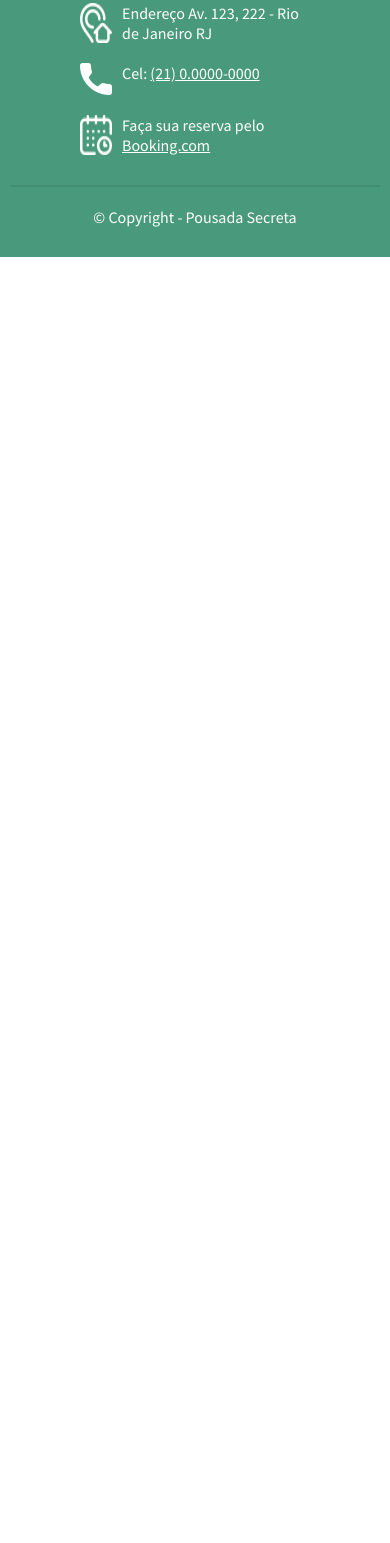
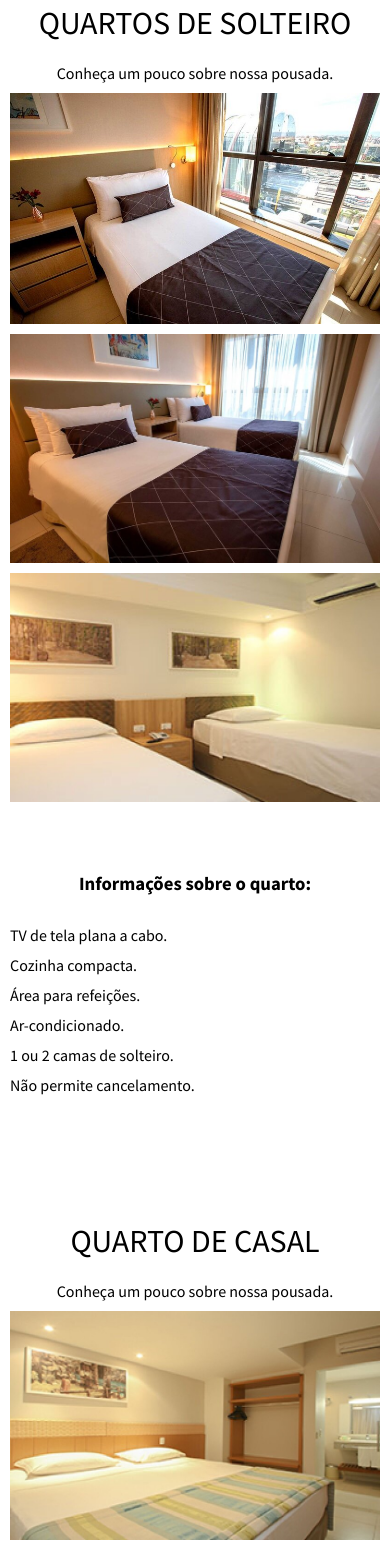
Before and after one commit to wesleyaguiarlopes/pousada-secreta-devmedia, a plain HTML site: page quartos.html in a window 390 px wide. Shown: the part 313-1856 px from the top of the page. Before the commit the page ends 844 px from the top, so only its background shows below. Drawn offline with Linux system fonts and the light colour scheme.

Commit message:
Create single, double and family room sections

```diff
--- a/assets/css/responsive.css
+++ b/assets/css/responsive.css
@@ -17,4 +17,21 @@
         margin-top: 82px;
         height: calc(30vh - 82px);
     }
+
+    .quarto {
+        margin: 0 auto;
+        padding: 63px 10px;
+
+        .fotos {
+            display: flex;
+            justify-content: space-between;
+            flex-wrap: wrap;
+            gap: 10px;
+
+            img {
+                width: 270px;
+                flex-grow: 1;
+            }
+        }
+    }
 }
--- a/assets/css/style.css
+++ b/assets/css/style.css
@@ -181,6 +181,42 @@ body {
     }
 }
 
+.quarto {
+    margin: 0 auto;
+    padding: 63px 10px;
+
+    .fotos {
+        display: flex;
+        justify-content: space-between;
+        flex-wrap: wrap;
+        gap: 10px;
+
+        img {
+            width: 270px;
+            flex-grow: 1;
+        }
+    }
+
+    .intens-hospedagem {
+
+        h3 {
+            text-align: center;
+            padding: 70px 0px 30px 0;
+        }
+
+        ul {
+            display: flex;
+            justify-content: space-between;
+            flex-wrap: wrap;
+            gap: 10px;
+
+            li {
+                flex-basis: 210px;
+            }
+        }
+    }
+}
+
 #footer {
     background-color: #49997c;
     color: #fff;
--- a/quartos.html
+++ b/quartos.html
@@ -26,6 +26,72 @@
         <main>
             <section id="banner-quartos">
             </section>
+            <section class="quarto limita-largura">
+                <h2 class="titulo">QUARTOS DE SOLTEIRO</h2>
+                <p class="informacoes">Conheça um pouco sobre nossa pousada.</p>
+                <div class="fotos">
+                    <img src="assets/image/quarto-solteiro2.jpg" alt="Quarto de Solteriro">
+                    <img src="assets/image/quarto-solteiro1.jpg" alt="Quarto de Solteriro">
+                    <img src="assets/image/quarto-solteiro3.jpg" alt="Quarto de Solteriro">
+                </div>
+                <div class="intens-hospedagem">
+                    <h3>Informações sobre o quarto:</h3>
+                    <div>
+                        <ul>
+                            <li>TV de tela plana a cabo.</li>
+                            <li>Cozinha compacta.</li>
+                            <li>Área para refeições.</li>
+                            <li>Ar-condicionado.</li>
+                            <li>1 ou 2 camas de solteiro.</li>
+                            <li>Não permite cancelamento.</li>
+                        </ul>
+                    </div>
+                </div>
+            </section>
+            <section class="quarto limita-largura">
+                <h2 class="titulo">QUARTO DE CASAL</h2>
+                <p class="informacoes">Conheça um pouco sobre nossa pousada.</p>
+                <div class="fotos">
+                    <img src="assets/image/quarto-casal1.jpg" alt="Quarto de Casal">
+                    <img src="assets/image/quarto-casal2.jpg" alt="Quarto de Casal">
+                    <img src="assets/image/quarto-casal3.jpg" alt="Quarto de Casal">
+                </div>
+                <div class="intens-hospedagem">
+                    <h3>Informações sobre o quarto:</h3>
+                    <div>
+                        <ul>
+                            <li>TV de tela plana a cabo.</li>
+                            <li>Cozinha compacta.</li>
+                            <li>Área para refeições.</li>
+                            <li>Ar-condicionado.</li>
+                            <li>1 cama de casal.</li>
+                            <li>Cancelamento grátis.</li>
+                        </ul>
+                    </div>
+                </div>
+            </section>
+            <section class="quarto limita-largura ">
+                <h2 class="titulo">QUARTO FAMÍLIA</h2>
+                <p class="informacoes">Conheça um pouco sobre nossa pousada.</p>
+                <div class="fotos">
+                    <img src="assets/image/quarto-familia2.jpg" alt="Quarto Família">
+                    <img src="assets/image/quarto-familia1.jpg" alt="Quarto Família">
+                    <img src="assets/image/quarto-familia3.jpg" alt="Quarto Família">
+                </div>
+                <div class="intens-hospedagem">
+                    <h3>Informações sobre o quarto:</h3>
+                    <div>
+                        <ul>
+                            <li>TV de tela plana a cabo.</li>
+                            <li>Cozinha compacta.</li>
+                            <li>Área para refeições.</li>
+                            <li>Ar-condicionado.</li>
+                            <li>1 cama de casal e 1 de solteiro.</li>
+                            <li>Cancelamento grátis.</li>
+                        </ul>
+                    </div>
+                </div>
+            </section>
         </main>
         <footer id="footer">
             <div class="contatos limita-largura">
```
Also changed, not shown: assets/image/quarto-casal2.jpg (added), assets/image/quarto-casal3.jpg (added), assets/image/quarto-familia2.jpg (added), assets/image/quarto-familia3.jpg (added), assets/image/quarto-solteiro2.jpg (added), assets/image/quarto-solteiro3.jpg (added).
